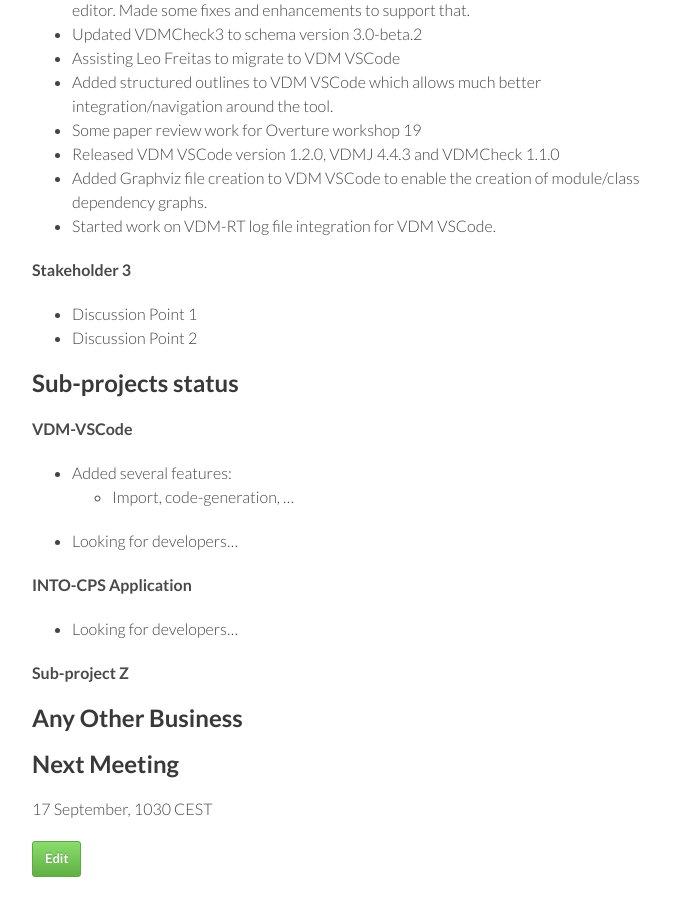
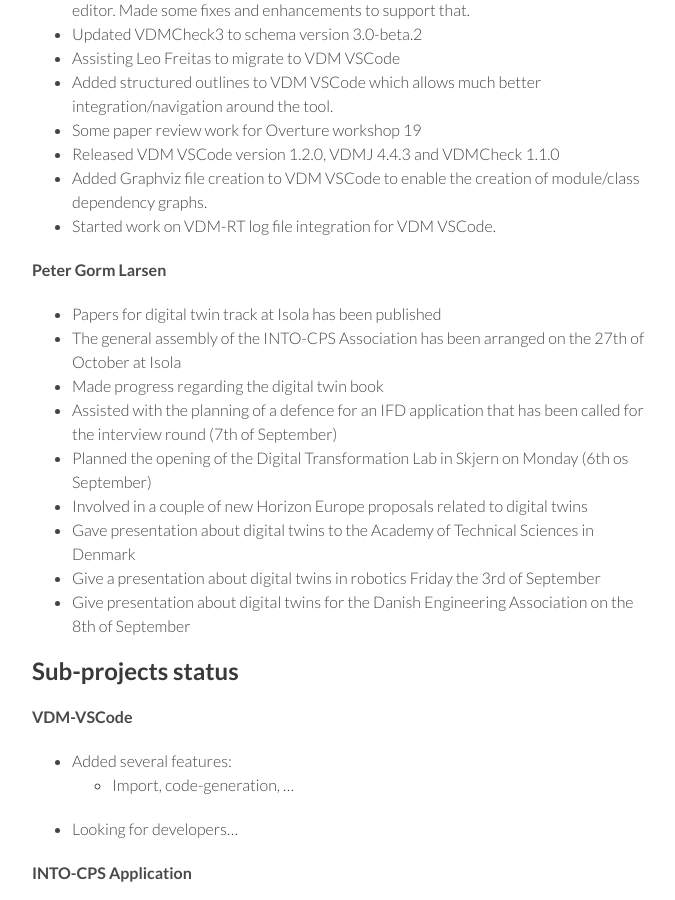
Before and after one commit to digitaltwincentre/digitaltwincentre.github.io, a Jekyll site: the page built from _biweeklies/Biweekly-44.md, in a window 1280 px wide and 900 px high, scrolled down 523 px. Shown: the whole window, without its empty margins (418-1093 px from the left). Built offline with Jekyll 4.4.1, drawn with Linux system fonts in a browser that asks for light colours; nearby versions of some CDN libraries.

Commit message:
Update Biweekly-44.md

```diff
--- a/_biweeklies/Biweekly-44.md
+++ b/_biweeklies/Biweekly-44.md
@@ -38,9 +38,16 @@ date: 3 September 2021, 1030 CEST
 * Added Graphviz file creation to VDM VSCode to enable the creation of module/class dependency graphs.
 * Started work on VDM-RT log file integration for VDM VSCode.
 
-#### Stakeholder 3
-* Discussion Point 1
-* Discussion Point 2
+#### Peter Gorm Larsen
+* Papers for digital twin track at Isola has been published
+* The general assembly of the INTO-CPS Association has been arranged on the 27th of October at Isola
+* Made progress regarding the digital twin book
+* Assisted with the planning of a defence for an IFD application that has been called for the interview round (7th of September)
+* Planned the opening of the Digital Transformation Lab in Skjern on Monday (6th os September)
+* Involved in a couple of new Horizon Europe proposals related to digital twins
+* Gave presentation about digital twins to the Academy of Technical Sciences in Denmark
+* Give a presentation about digital twins in robotics Friday the 3rd of September
+* Give presentation about digital twins for the Danish Engineering Association on the 8th of September
 
 
 
```
